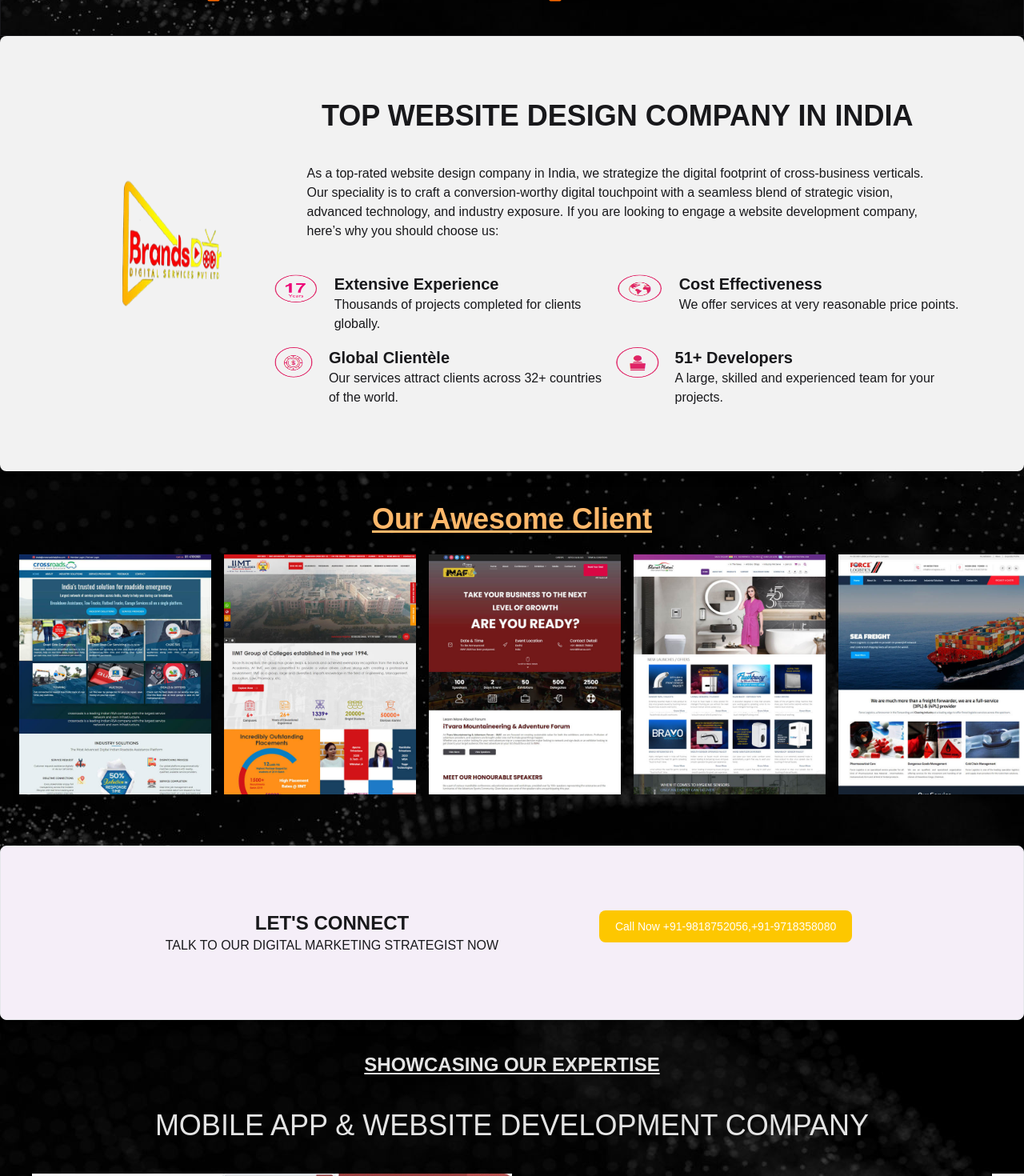
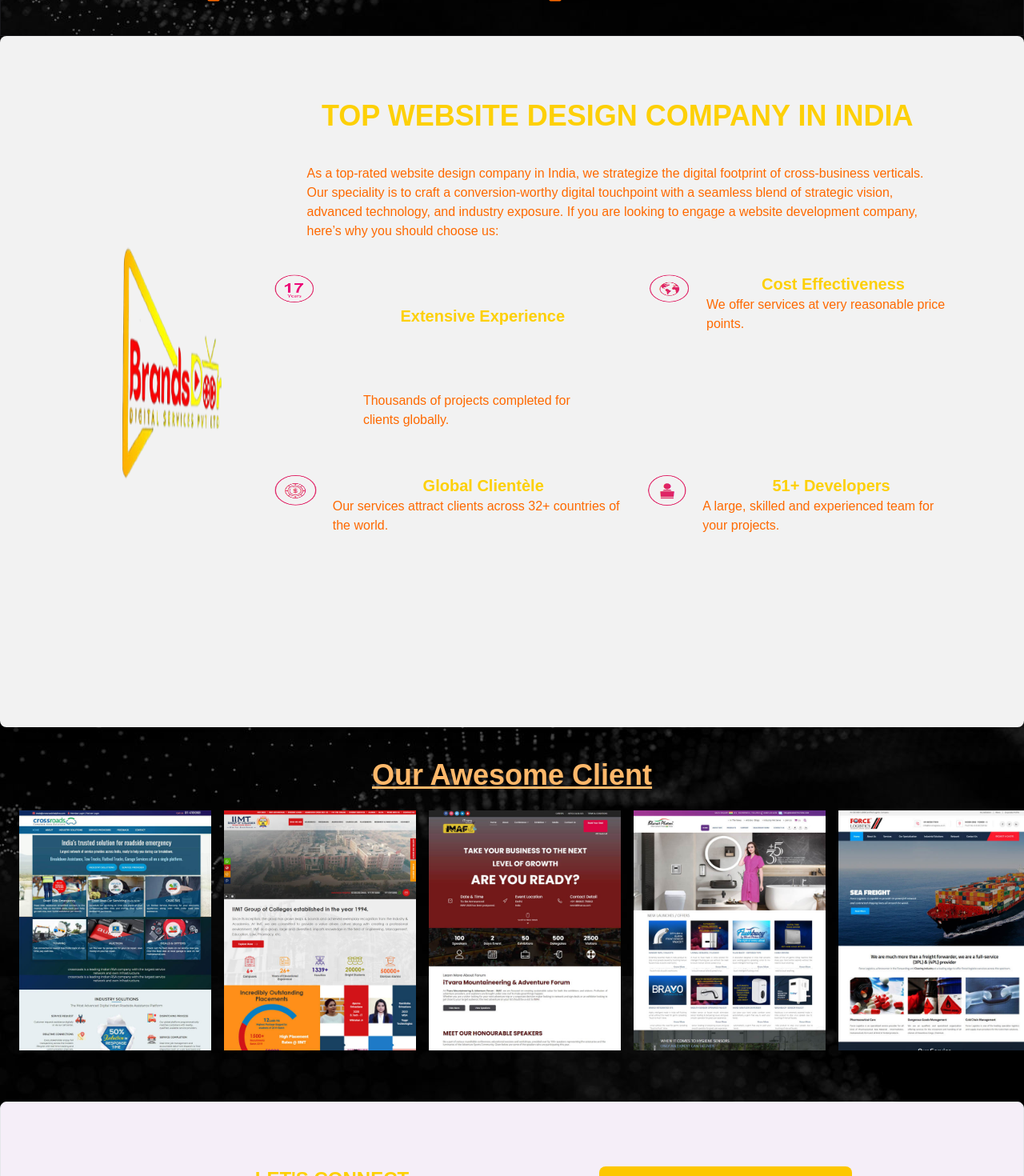
Before and after one commit to procoder102/brandsdoor, a Next.js app: page / in a window 1280 px wide. Shown: the part 3100-4570 px from the top of the page at 80% size. Built offline with nearby package versions, Linux system fonts and the light colour scheme.

Commit message:
work on darkMode

```diff
--- a/src/app/page.tsx
+++ b/src/app/page.tsx
@@ -118,14 +118,14 @@
   return (
     <div className="pt-20">
       <Customcrousal Crousal1={Crousal2} Crousal3={Crousal3} Crousal4={Crousal4}/>
-      <div className="flex flex-col lg:flex-row justify-between h-[18%] p-10 dark:border ">
+      <div className="flex flex-col lg:flex-row justify-between h-[18%] p-10 md:md:dark:border ">
         <div className="w-[100%]  lg:w-[50%]">
           <h1 className="dark:text-white text-2xl font-black p-2 ">WE GROW YOUR BUSINESS ONLINE</h1>
           <p className="dark:text-[#fefde7] p-1 text-lg font-samibold">On average we have halped business increase revenue by 90% Yoy.See what we can do for you.</p>
           <p className="dark:text-[#fefde7] p-1 text-lg font-samibold">After appling for a free wes sitecheck up the team will analyze your website and suggest degital marketing methods on which you can improve user interaction and leads for your sels pipeline.</p>
         </div>
         <div className="p-1 flex flex-col justify-between  lg:w-[36%] ">
-            <input type="text" id="first_name" className="dark:text-[#fefde7] bg-gray-50 my-10 lg:my-0 border border-gray-300 text-gray-900 text-sm rounded-lg focus:ring-blue-500 focus:border-blue-500 block w-full p-2.5  dark:border-gray-600 dark:placeholder-gray-400 dark:text-[#fefde7] dark:focus:ring-blue-500 dark:focus:border-blue-500" placeholder="John" required />
+            <input type="text" id="first_name" className="dark:text-[#fefde7] bg-gray-50 my-10 lg:my-0 border border-gray-300 text-gray-900 text-sm rounded-lg focus:ring-blue-500 focus:border-blue-500 block w-full p-2.5  md:dark:border-gray-600 dark:placeholder-gray-400 dark:text-[#fefde7] dark:focus:ring-blue-500 dark:focus:border-blue-500" placeholder="John" required />
           <button type="button" className="text-white bg-blue-700 hover:bg-blue-800 focus:ring-4 focus:ring-blue-300 font-medium rounded-lg text-sm px-5 py-2.5 me-2 mb-2 dark:bg-[#B39CD0] dark:hover:bg-blue-700 focus:outline-none dark:focus:ring-blue-800">
             LET US GROW YOUR BUSINESS
             </button>
@@ -162,17 +162,17 @@
           ))}
         </div>
       </div>
-      <div className="container mx-auto  mt-20 dark:border ">
+      <div className="container mx-auto  mt-20 md:dark:border ">
         <h1 className="dark:text-white text-center text-2xl font-black">Why choose digital marketing <br />services for Online Business?</h1>
         <p className="dark:text-[#fefde7] text-start w-[100%] p-10 font-base text-gray-500">The Brands Door is essentially a full-service Digital Marketing Agency. Based in Noida, the company was established in the year 2012. Later in 2014, at its core, The Brands Door Digital strongly supports and follows the mission of Digital India laid down by Prime Minister Shri. Narstartra Modi and provides cost-effective branding solutions for start-ups in India.</p>
       </div>
-      <div className="container mx-auto  mt-20 dark:border ">
+      <div className="container mx-auto  mt-20 md:dark:border ">
         <h1 className="dark:text-[#F5F5F5] text-center text-2xl font-black">Why the Brands Doors</h1>
         <p className="dark:text-[#fefde7] text-start w-[100%] p-10 font-base text-gray-500">The Brands door Pvt. It is one of the frontrunners in the IT Industry, based in Noida, India. We are accredited with CMMI Level-3 certification. The Brands Door has been recognized as one of the prominent name among well-known IT companies. We are a perfect runway for those who desire intensely to fortify their brand presence in today’s cut-throat competitive age. The Brands Door establish their thrilling presence in 4 + years in digital commerce, web design & development, Digital Marketing.</p>
       </div>
-      <div className="grid my-10  grid-flow-col grid-rows-5 lg:grid-rows-3 gap-10  dark:border px-10">
+      <div className="grid my-10  grid-flow-col grid-rows-5 lg:grid-rows-3 gap-10  md:dark:border px-10">
        {whatWeProvide.map((item) =>
-      <div className="flex flex-col lg:flex-row dark:border dark:border-b-white" key={item.srno}>
+      <div className="flex flex-col lg:flex-row md:dark:border md:dark:border-b-white" key={item.srno}>
         <Image className="" src={item.icon} alt="..." />
         <div className=" ms-10">
         <h1><span className="text-2xl font-bold py-10 text-end text-blue-300">{item.heading}</span><br /><span className="text-end font-thin text-gray-500 dark:text-white">{item.description}</span></h1>
@@ -180,7 +180,7 @@
       </div>
       )}
       </div>
-      <div className="mt-30 dark:border ">
+      <div className="mt-30 md:dark:border ">
         <h1 className="dark:text-white text-center text-4xl font-bold">Let us grow your business</h1>
         <p className="dark:text-[#fefde7] text-center text-xl text-gray-500">Best Digital Service in Delhi-NCR</p>
         <div className="grid grid-flow-col grid-rows-8 md:grid-rows-4 gap-x-8 my-10 mx-[20%]">
@@ -197,8 +197,8 @@
           <Image src={logo} alt="..." className="w-200 h-full"/>
         </div>
         <div className="">
-          <h1 className="font-black text-4xl text-center">TOP WEBSITE DESIGN COMPANY IN INDIA</h1>
-          <p className="p-10">As a top-rated website design company in India, we strategize the digital footprint of cross-business verticals. Our speciality is to craft a conversion-worthy digital touchpoint with a seamless blend of strategic vision, advanced technology, and industry exposure. If you are looking to engage a website development company, here’s why you should choose us:</p>
+          <h1 className="font-black text-4xl text-center dark:text-[#fdd007]">TOP WEBSITE DESIGN COMPANY IN INDIA</h1>
+          <p className="p-10 dark:text-orange-500">As a top-rated website design company in India, we strategize the digital footprint of cross-business verticals. Our speciality is to craft a conversion-worthy digital touchpoint with a seamless blend of strategic vision, advanced technology, and industry exposure. If you are looking to engage a website development company, here’s why you should choose us:</p>
 
         <div className="grid grid-flow-col grid-rows-4 md:grid-rows-2 gap-4">
             <div className="flex flex-col md:flex-row">
@@ -206,8 +206,8 @@
                 <Image src={years} className="lg:w-15 lg:h-10  mx-auto" alt="..." />
               </div>
               <div className="ms-5">
-                <h1 className="text-xl font-bold">Extensive Experience</h1>
-                <p>Thousands of projects completed for clients globally.</p>
+                <h1 className="text-xl font-bold p-0 md:p-10 dark:text-[#fdd007] text-center">Extensive Experience</h1>
+                <p className="p-0 md:p-10 dark:text-orange-500">Thousands of projects completed for clients globally.</p>
               </div>
               </div>
               <div className="flex flex-col md:flex-row">
@@ -215,8 +215,8 @@
                 <Image src={global} className="lg:w-15 lg:h-10 mx-auto" alt="..." />
               </div>
               <div className="ms-5">
-                <h1 className="text-xl font-bold">Global Clientèle</h1>
-                <p>Our services attract clients across 32+ countries of the world.</p>
+                <h1 className="text-xl font-bold dark:text-[#fdd007] text-center">Global Clientèle</h1>
+                <p className="dark:text-orange-500">Our services attract clients across 32+ countries of the world.</p>
               </div>
               </div>
               <div className="flex flex-col md:flex-row">
@@ -224,8 +224,8 @@
                 <Image src={costEffective} className="lg:w-15 lg:h-10 mx-auto" alt="..." />
               </div>
               <div className="ms-5">
-                <h1 className="text-xl font-bold">Cost Effectiveness</h1>
-                <p>We offer services at very reasonable price points.</p>
+                <h1 className="text-xl font-bold dark:text-[#fdd007] text-center">Cost Effectiveness</h1>
+                <p className="dark:text-orange-500">We offer services at very reasonable price points.</p>
               </div>
               </div>
               <div className="flex flex-col md:flex-row">
@@ -233,8 +233,8 @@
                 <Image src={devlopers} className="lg:w-15 lg:h-10 mx-auto" alt="..." />
               </div>
               <div className="ms-5">
-                <h1 className="text-xl font-bold">51+ Developers</h1>
-                <p>A large, skilled and experienced team for your projects.</p>
+                <h1 className="text-xl font-bold dark:text-[#fdd007] text-center">51+ Developers</h1>
+                <p className="dark:text-orange-500">A large, skilled and experienced team for your projects.</p>
               </div>
               </div>
         </div>
@@ -281,12 +281,12 @@
           </div>
         </div>
         <section className="bg-[#F5EEF8] border border-gray-200 rounded-lg shadow-lg ">
-        <div className=" flex flex-col md:flex-row justify-evenly p-20 " >
+        <div className=" flex flex-col md:flex-row justify-evenly p-5 md:p-20 " >
             <div >
-              <h1 className="text-2xl text-center font-extrabold ">LET'S CONNECT</h1>
-              <p>TALK TO OUR DIGITAL MARKETING STRATEGIST NOW</p>
+              <h1 className="text-2xl text-center font-extrabold dark:text-[#fdd007]">LET'S CONNECT</h1>
+              <p className="dark:text-orange-500">TALK TO OUR DIGITAL MARKETING STRATEGIST NOW</p>
             </div>
-            <div className="mt-10 md:mt-0">
+            <div className="mt-10 ms-8 md:ms-0 md:mt-0">
               <button type="button" className="focus:outline-none text-white bg-yellow-400 hover:bg-yellow-500 focus:ring-4 focus:ring-yellow-300 font-medium rounded-lg text-sm px-5 py-2.5 me-2 mb-2 dark:focus:ring-yellow-900">Call Now +91-9818752056,+91-9718358080</button>
             </div>
         </div>
```
